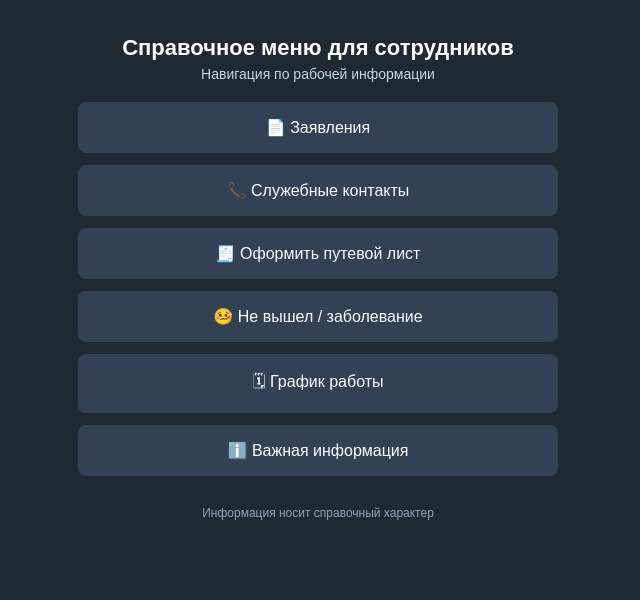
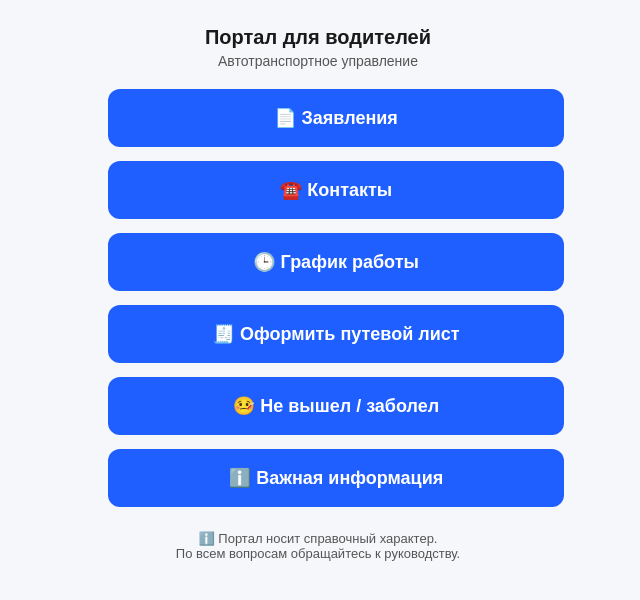
Before and after one commit to Lukarunov/Portal, a plain HTML site: page index.html in a window 1280 px wide. Shown: the whole page, without its empty margins (322-962 px from the left). Drawn offline with Linux system fonts and the light colour scheme.

Commit message:
Update index.html

```diff
--- a/index.html
+++ b/index.html
@@ -2,68 +2,106 @@
 <html lang="ru">
 <head>
     <meta charset="UTF-8">
+    <title>Портал автотранспортного управления</title>
+
+    <!-- Адаптация под телефон -->
     <meta name="viewport" content="width=device-width, initial-scale=1.0">
-<title>Справочное меню</title>
+
     <style>
         body {
             margin: 0;
-    font-family: Arial, sans-serif;
-    background-color: #1f2933;
-    color: #ffffff;
+            font-family: Arial, Helvetica, sans-serif;
+            background-color: #f5f7fa;
+            color: #1a1a1a;
         }
+
         .container {
-    max-width: 480px;
+            max-width: 420px;
             margin: 0 auto;
-    padding: 20px;
+            padding: 16px;
         }
-h1 {
-    font-size: 22px;
+
+        .header {
             text-align: center;
-    margin-bottom: 5px;
-}
-.subtitle {
-    font-size: 14px;
-    text-align: center;
-    color: #cbd5e1;
             margin-bottom: 20px;
         }
+
+        .header h1 {
+            font-size: 20px;
+            margin: 10px 0 4px 0;
+        }
+
+        .header p {
+            font-size: 14px;
+            color: #555;
+            margin: 0;
+        }
+
         .button {
             display: block;
-    background-color: #334155;
-    color: #ffffff;
+            width: 100%;
+            background-color: #1f5eff;
+            color: white;
             text-decoration: none;
-    padding: 16px;
-    margin-bottom: 12px;
-    border-radius: 8px;
-    font-size: 16px;
             text-align: center;
+            padding: 18px;
+            margin-bottom: 14px;
+            border-radius: 12px;
+            font-size: 18px;
+            font-weight: bold;
         }
-.button:hover {
-    background-color: #475569;
+
+        .button:active {
+            background-color: #1746c4;
         }
-.footer {
-    font-size: 12px;
-    color: #94a3b8;
+
+        .info {
+            font-size: 13px;
+            color: #555;
+            margin-top: 24px;
             text-align: center;
-    margin-top: 30px;
         }
     </style>
 </head>
+
 <body>
 
 <div class="container">
-    <h1>Справочное меню для сотрудников</h1>
-    <div class="subtitle">Навигация по рабочей информации</div>
 
-    <a class="button" href="https://t.me/c/1657157417/30">📄 Заявления</a>
-    <a class="button" href="https://t.me/c/1657157417/6">📞 Служебные контакты</a>
-    <a class="button" href="https://t.me/Runovluka?text=Прошу%20оформить%20путевой%20лист.%0AФИО:%0AГосномер:%0AТип:">🧾 Оформить путевой лист</a>
-    <a class="button" href="https://t.me/c/1657157417/32">🤒 Не вышел / заболевание</a>
-    <a class="button" href="https://t.me/c/1657157417/33">🗓 График работы</a>
-    <a class="button" href="ССЫЛКА_НА_ИНФО">ℹ️ Важная информация</a>
-    <div class="footer">
-        Информация носит справочный характер
+    <div class="header">
+        <h1>Портал для водителей</h1>
+        <p>Автотранспортное управление</p>
     </div>
+
+    <a class="button" href="https://t.me/Runovluka">
+        📄 Заявления
+    </a>
+
+    <a class="button" href="https://t.me/Runovluka">
+        ☎️ Контакты
+    </a>
+
+    <a class="button" href="https://t.me/Runovluka">
+        🕒 График работы
+    </a>
+
+    <a class="button" href="https://t.me/Runovluka?text=Прошу%20оформить%20путевой%20лист.%0AФИО:%0AГосномер:%0AТип:">
+        🧾 Оформить путевой лист
+    </a>
+
+    <a class="button" href="https://t.me/Runovluka?text=Сообщаю%20о%20невыходе.%0AФИО:%0AПричина:">
+        🤒 Не вышел / заболел
+    </a>
+
+    <a class="button" href="https://t.me/Runovluka">
+        ℹ️ Важная информация
+    </a>
+
+    <div class="info">
+        ℹ️ Портал носит справочный характер.<br>
+        По всем вопросам обращайтесь к руководству.
+    </div>
+
 </div>
 
 </body>
```
Lines whose indentation alone changed are shown as unchanged.
